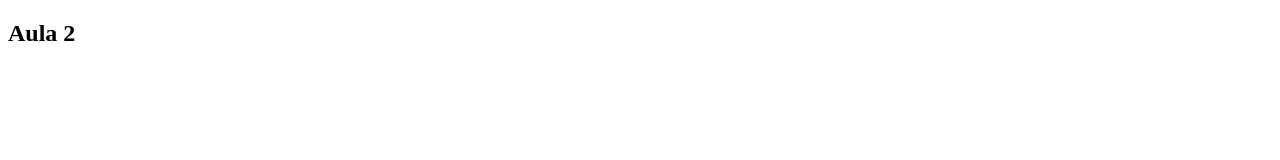
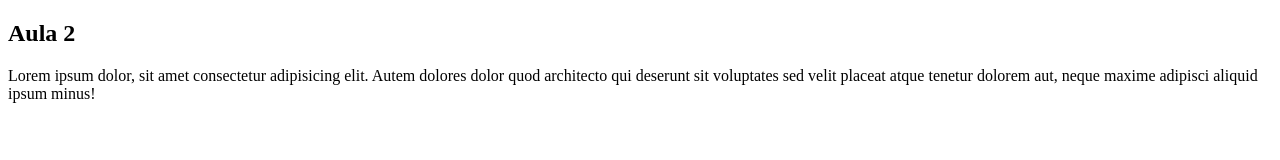
Before and after one commit to michaelbotelho29/2DS_Noite_Michael, a plain HTML site: page index.html in a window 1280 px wide. Drawn offline with Linux system fonts and the light colour scheme.

Commit message:
primeiro commit

```diff
--- a/index.html
+++ b/index.html
@@ -7,5 +7,6 @@
 </head>
 <body>
     <h2>Aula 2 </h2>
+    <p>Lorem ipsum dolor, sit amet consectetur adipisicing elit. Autem dolores dolor quod architecto qui deserunt sit voluptates sed velit placeat atque tenetur dolorem aut, neque maxime adipisci aliquid ipsum minus!</p>
 </body>
 </html>
```
